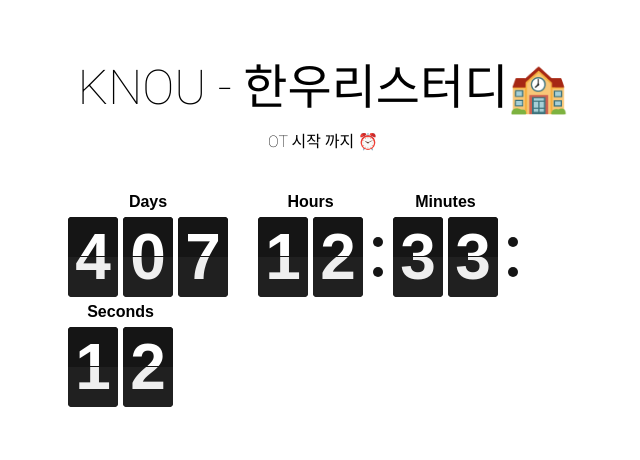
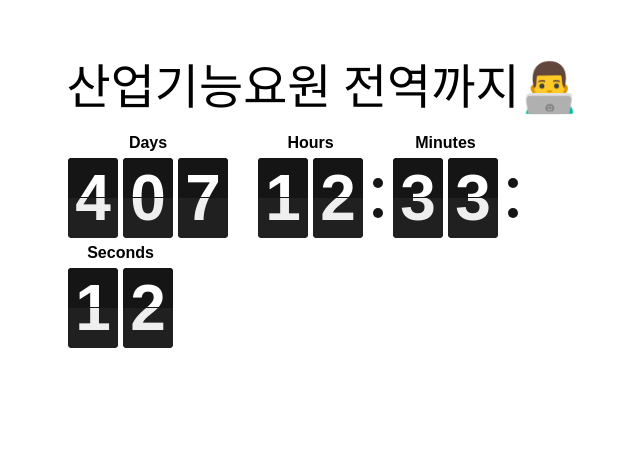
Before and after one commit to Sunghyun01/Flipdown, a plain HTML site: page index.html in a window 1280 px wide. Shown: the part 183-643 px from the top of the page, without its empty margins (317-957 px from the left). Drawn offline with Linux system fonts and the light colour scheme.

Commit message:
Update index.html

```diff
--- a/index.html
+++ b/index.html
@@ -13,8 +13,7 @@
   </head>
   <body>
     <div class="example">
-      <h1>KNOU - 한우리스터디🏫</h1>
-      <p>OT 시작 까지 ⏰</p>
+      <h1>산업기능요원 전역까지👨‍💻</h1>
       <div id="flipdown" class="flipdown"></div>
       <div class="buttons">
 
```
